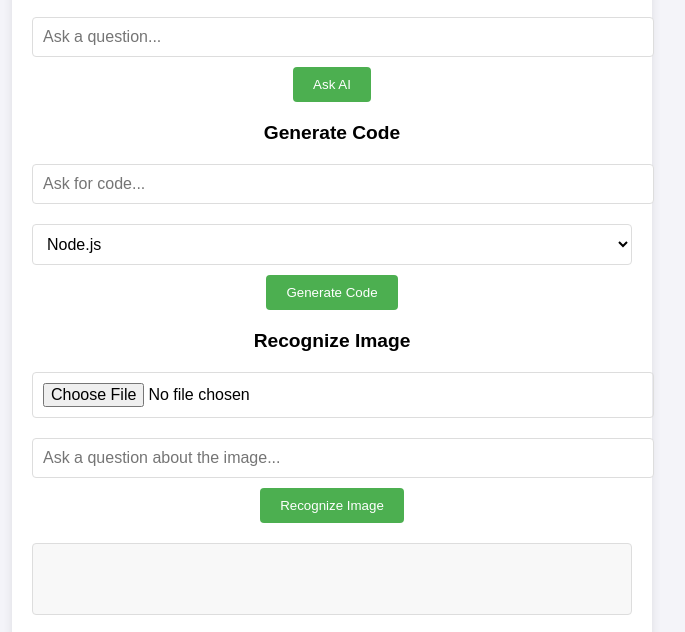
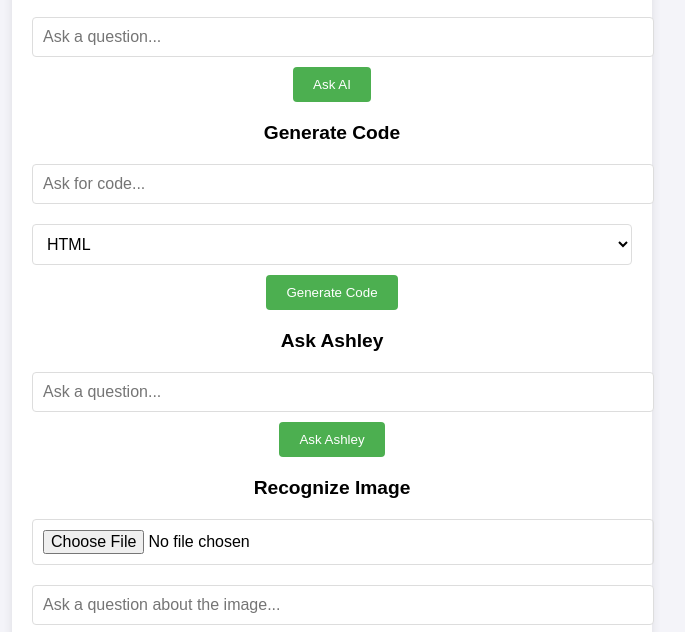
Before and after one commit to ANON-JUNO/000, a plain HTML site: page index.html in a window 1280 px wide. Shown: the part 153-785 px from the top of the page, without its empty margins (308-993 px from the left). Drawn offline with Linux system fonts and the light colour scheme.

Commit message:
Update index.html

```diff
--- a/index.html
+++ b/index.html
@@ -103,16 +103,36 @@
       <h3>Generate Code</h3>
       <input type="text" id="codeInput" placeholder="Ask for code...">
       <select id="languageSelect">
-        <option value="nodejs">Node.js</option>
+        <option value="html">HTML</option>
+        <option value="css">CSS</option>
+        <option value="javascript">JavaScript</option>
         <option value="python">Python</option>
         <option value="java">Java</option>
-        <option value="c++">C++</option>
-        <option value="javascript">JavaScript</option>
+        <option value="c">C</option>
+        <option value="cpp">C++</option>
         <option value="ruby">Ruby</option>
         <option value="php">PHP</option>
-        <!-- Add more languages as needed -->
+        <option value="swift">Swift</option>
+        <option value="go">Go</option>
+        <option value="rust">Rust</option>
+        <option value="kotlin">Kotlin</option>
+        <option value="typescript">TypeScript</option>
+        <option value="r">R</option>
+        <option value="sql">SQL</option>
+        <option value="dart">Dart</option>
+        <option value="lua">Lua</option>
+        <option value="shell">Shell</option>
+        <option value="perl">Perl</option>
+        <option value="objective-c">Objective-C</option>
       </select>
       <button onclick="generateCode()">Generate Code</button>
+    </div>
+
+    <!-- Ask Ashley Section -->
+    <div class="section">
+      <h3>Ask Ashley</h3>
+      <input type="text" id="ashleyInput" placeholder="Ask a question...">
+      <button onclick="askAshley()">Ask Ashley</button>
     </div>
 
     <!-- Image Recognition Section -->
@@ -155,7 +175,7 @@
         document.getElementById('pingValue').textContent = `${ping} ms`;  // Update the ping in the UI
 
         if (response.ok && data && data.response) {
-          displayResponse(`Ask AI:\n${data.response}`);  // Display the response from AI with "Ask AI" label
+          displayResponse(`Ask AI:\n${data.response}`);  // Display the AI response with "Ask AI" label
         } else {
           displayResponse("Error: Unable to get AI response.");
         }
@@ -182,13 +202,37 @@
         if (response.ok && data && data.result) {
           // Format code in a clean and readable way
           const formattedCode = formatCodeResponse(data.result);
-          displayResponse(`CodeGPT:\n${formattedCode}`);  // Display code with "CodeGPT" label
+          displayResponse(`CodeGPT:\n${formattedCode}`);  // Display the code with "CodeGPT" label
         } else {
           displayResponse("Error: Unable to generate code.");
         }
       } catch (error) {
         console.error("Error:", error);
         displayResponse("An error occurred while generating the code. Please try again later.");
+      }
+    }
+
+    async function askAshley() {
+      const query = document.getElementById("ashleyInput").value;
+      if (!query.trim()) {
+        displayResponse("Please enter a question.");
+        return;
+      }
+
+      try {
+        displayResponse("Asking Ashley...");
+
+        const response = await fetch(`https://markdevs-last-api-2epw.onrender.com/api/ashley?query=${encodeURIComponent(query)}`);
+        const data = await response.json();
+
+        if (response.ok && data && data.result) {
+          displayResponse(`Ashley:\n${data.result}`);  // Display Ashley's response
+        } else {
+          displayResponse("No response found from Ashley.");
+        }
+      } catch (error) {
+        console.error("Error:", error);
+        displayResponse("An error occurred while processing the request. Please try again later.");
       }
     }
 
@@ -214,7 +258,6 @@
       try {
         displayResponse("Recognizing image...");
 
-        // Update the fetch URL with encodeURIComponent for the prompt
         const response = await fetch(`https://joshweb.click/gemini?prompt=${encodeURIComponent(question)}`, {
           method: "POST",
           body: formData,
@@ -223,7 +266,7 @@
         const data = await response.json();
 
         if (response.ok && data && data.gemini) {
-          displayResponse(`Image Recognition:\n${data.gemini}`);  // Display the response with "Image Recognition" label
+          displayResponse(data.gemini);  // Display image recognition result with no extra explanation
         } else {
           displayResponse("Error: Unable to recognize the image.");
         }
@@ -234,10 +277,9 @@
     }
 
     function formatCodeResponse(code) {
-      // Format code with indentation and line breaks for better readability
       return code
         .split("\n")
-        .map(line => `  ${line}`)  // Add indentation to each line
+        .map(line => `  ${line}`)
         .join("\n");
     }
 
```
